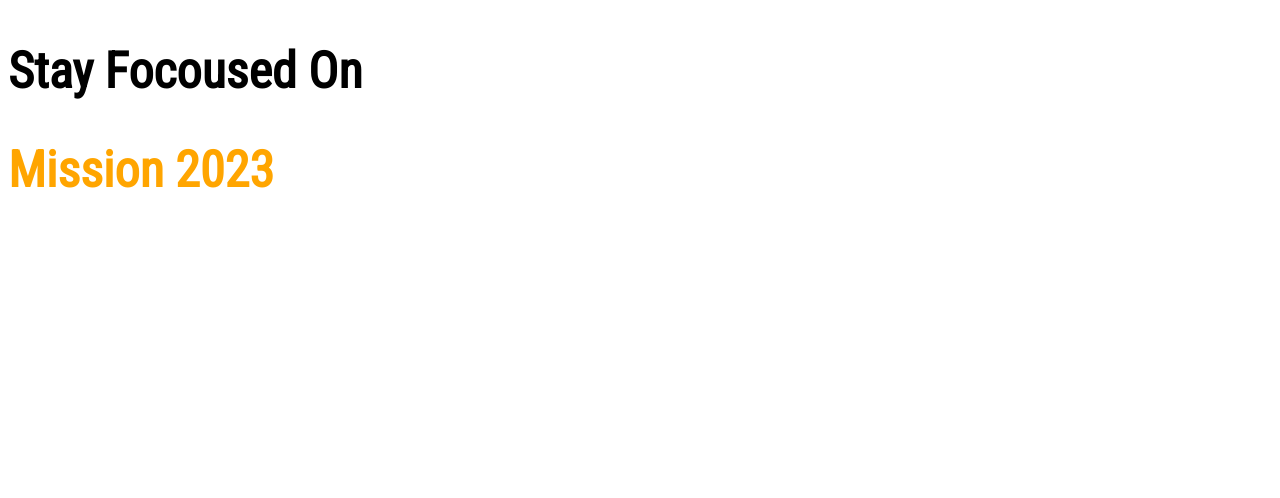
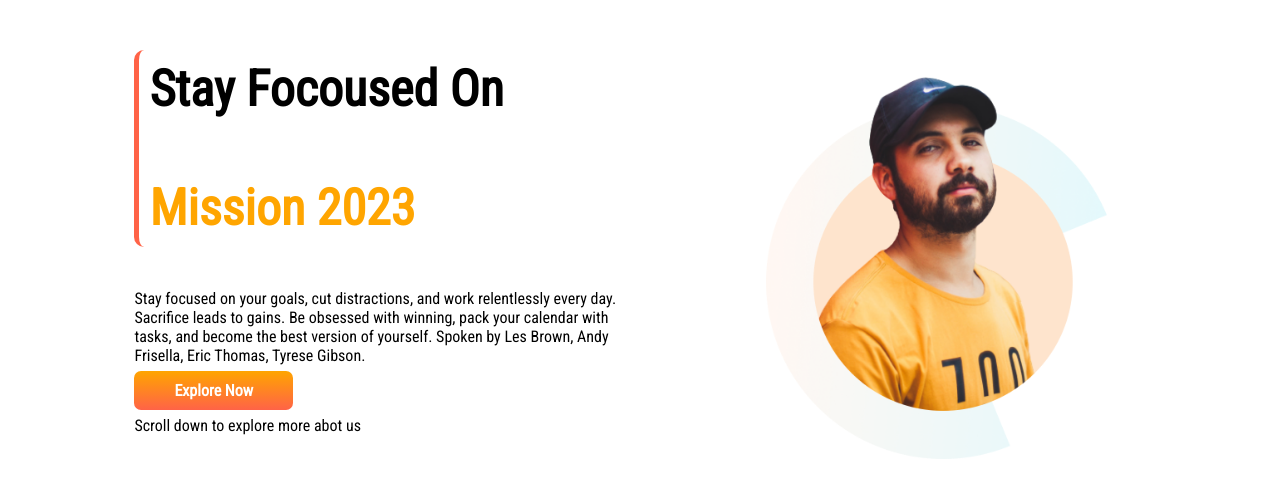
Before and after one commit to Sifatpc8/assiengment_1, a plain HTML site: page index.html in a window 1280 px wide. Drawn offline with Linux system fonts and the light colour scheme.

Commit message:
section_1

```diff
--- a/index.html
+++ b/index.html
@@ -11,12 +11,20 @@
     </title>
 </head>
 <body>
-    <section>
-        <div>
-            <h1>Stay Focoused On</h1>
-            <h1 class="orrange">Mission 2023</h1>
+    <section >
+        <div class="half_width">
+            <div id="left_border">
+                <h1>Stay Focoused On</h1>
+                <h1 class="orrange">Mission 2023</h1>
+            </div>
+            <p>Stay focused on your goals, cut distractions, and work relentlessly every day. Sacrifice leads to gains. Be obsessed with winning, pack your calendar with tasks, and become the best version of yourself. Spoken by Les Brown, Andy Frisella, Eric Thomas, Tyrese Gibson.</p>
+            <a class="link_button" href="google.com">Explore Now</a>
+            <p>Scroll down to explore more abot us</p>
+        </div>
+        <div class="half_width">
+            <img src="images/person/person-0.png" alt="">
+        </div>
 
-        </div>
     </section>
 </body>
 </html>
--- a/style.css
+++ b/style.css
@@ -3,7 +3,30 @@ body{
 }
 h1{
     font-size: 50px;
+    padding: 10px;
+}
+.half_width{
+    width: 50%;
+    padding-left: 10%;
+}
+.half_width img{
+    width: 70%;
+}
+section{
+    display: flex;
 }
 .orrange{
     color: orange;
 }
+#left_border{
+    border-left: 5px solid tomato;
+    border-radius: 10px;
+}
+.link_button{
+    text-decoration: none;
+    background-image: linear-gradient(orange,tomato);
+    color: white;
+    font-weight: 700;
+    padding: 10px 40px;
+    border-radius: 7px;
+}
```
